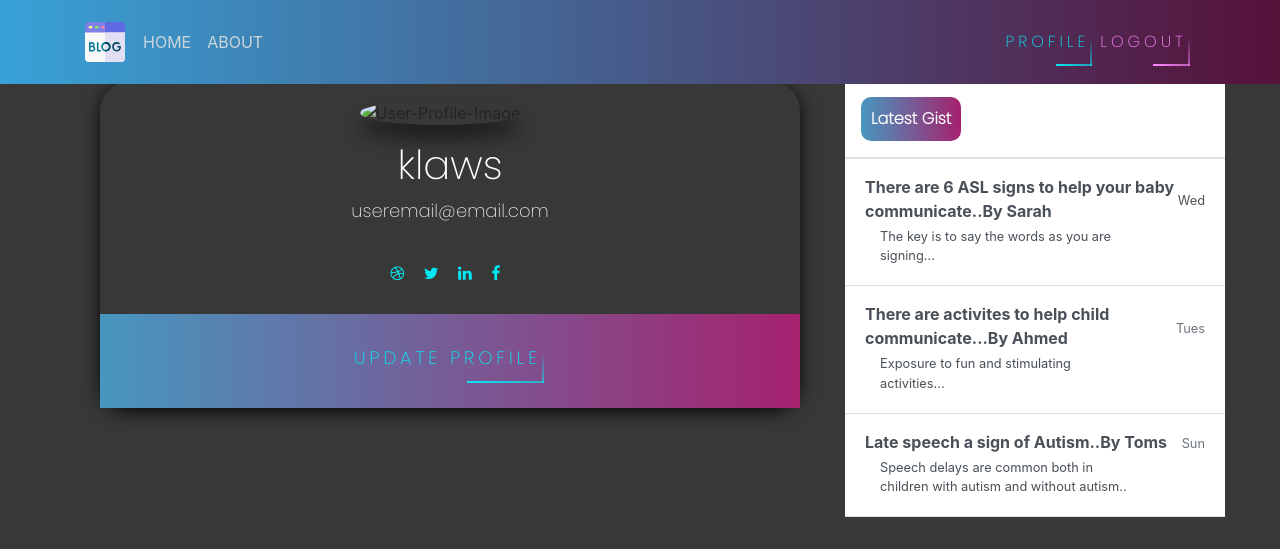
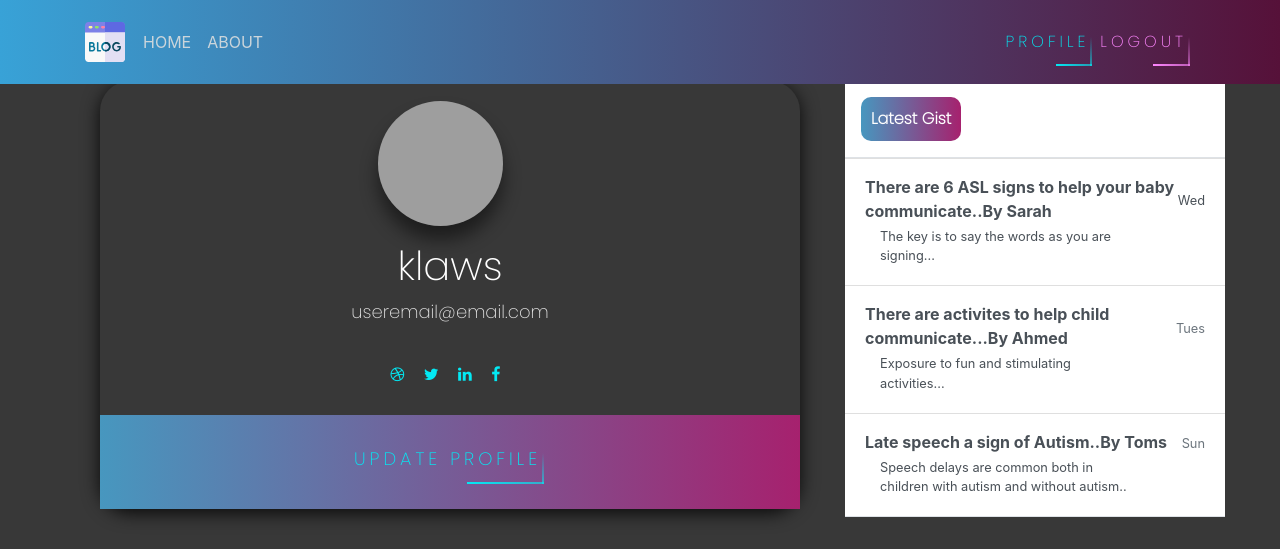
Before and after one commit to Menna-Shamloul/Django_speechblog, a Django app: page /profile/ in a window 1280 px wide. Shown: the top 549 px of the page. Run offline with Django 4.2, Linux system fonts and the light colour scheme; the visitor is signed in with stand-in values (Sample User, id 1); some libraries are stand-ins or nearby versions; grey boxes are pictures that could not be loaded.

Commit message:
add images to profile page

```diff
--- a/users/templates/users/profile.html
+++ b/users/templates/users/profile.html
@@ -7,7 +7,7 @@
 
     <div class="cardd">
          <!-- <img src="img.jpg" alt="John" style="width:100%"> -->
-      <div class="m-b-25"> <img class="rounded-circle account-img" id="profile-img" src="" class="img-radius" alt="User-Profile-Image"> </div>
+      <div class="m-b-25"> <img class="rounded-circle account-img" id="profile-img" src="https://i.pinimg.com/originals/78/72/de/7872deca1e01b799afc96493c5b25fa2.png" class="img-radius" alt="User-Profile-Image"> </div>
 
       <h1 id="profile-h1">klaws</h1>
       <p class="title">useremail@email.com</p>
```
